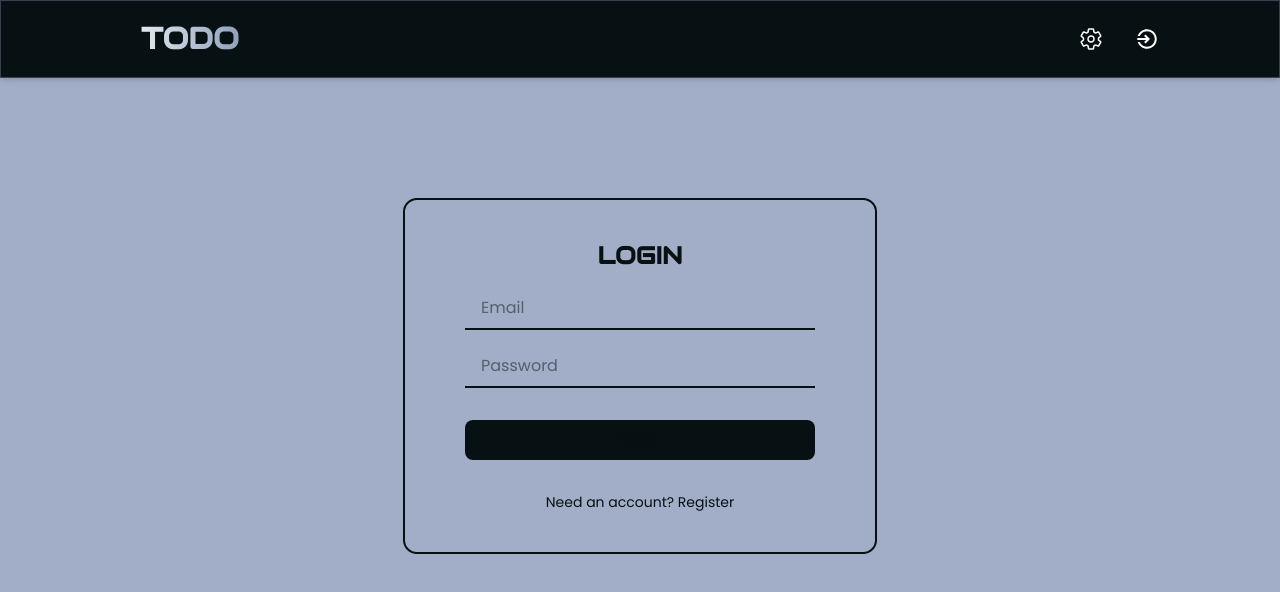
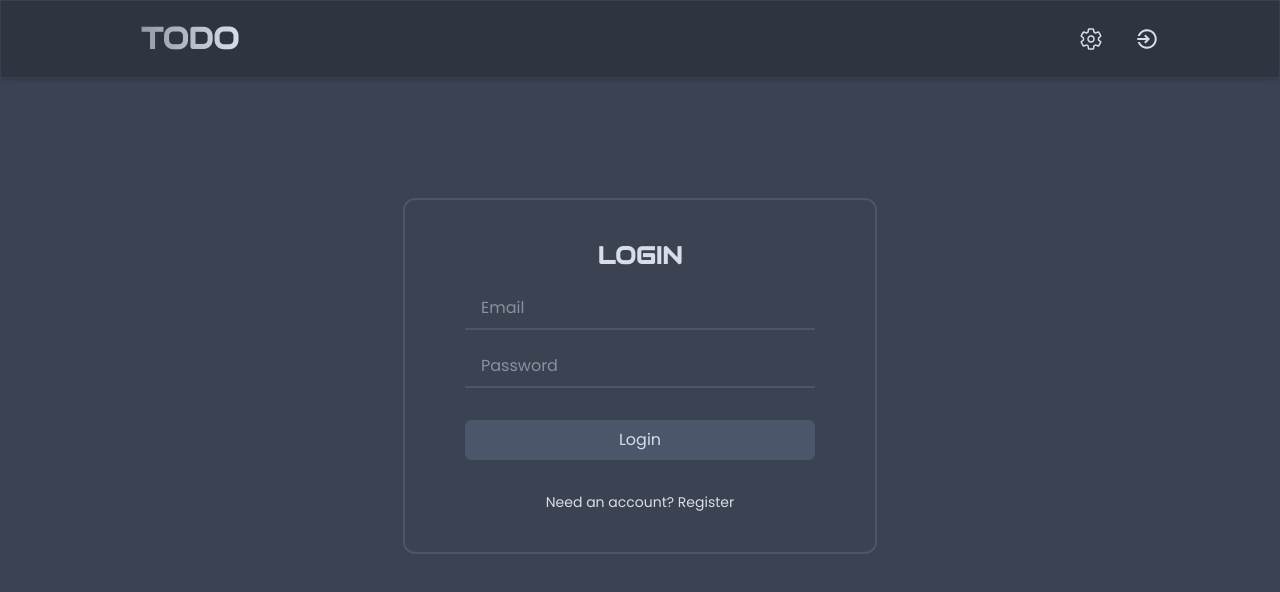
Before and after one commit to Hyperion147/todo-supabase, a React (Vite) app: page /auth in a window 1280 px wide. Shown: the top 592 px of the page. Built offline with nearby package versions, Linux system fonts and the light colour scheme; no server answers.

Commit message:
Switches to nord theme

```diff
--- a/src/App.jsx
+++ b/src/App.jsx
@@ -38,7 +38,7 @@ function AppWrap() {
 
     return (
         <>
-            <div className="h-screen bg-background text-primary overflow-hidden relative z-10">
+            <div className="h-screen bg-background text-text overflow-hidden relative z-10">
                 <Navbar session={session} />
                 <Routes>
                     <Route path="/" element={<Home />} />
--- a/src/components/Loading.jsx
+++ /dev/null
@@ -1,45 +0,0 @@
-import { useEffect } from 'react';
-import gsap from 'gsap';
-
-const Loading = ({ onComplete }) => {
-  useEffect(() => {
-    const tl = gsap.timeline({
-      onComplete: () => {
-        setTimeout(() => {
-          onComplete();
-        }, 300)
-      }
-    })
-
-    gsap.set('.loading-content', { opacity: 0, y: 20 });
-    gsap.set('.loading-image', { opacity: 0, scale: 0.8 });
-    gsap.set('.loading-bar', { width: 0 });
-
-    tl.to('.loading-content', { opacity: 1, y: 0, duration: 0.4 })
-      .to('.loading-image', { opacity: 1, scale: 1, duration: 0.3 }, '-=0.2')
-      .to('.loading-bar', { width: '100%', duration: 0.6, ease: 'power2.out' }, '-=0.1');
-
-    return () => {
-      tl.kill();
-    };
-  }, [onComplete]);
-
-  return (
-    <div className='fixed inset-0 z-50 text-gray-100 flex flex-col items-center justify-center gap-4'>
-      <div className='loading-content flex items-center gap-4'>
-        <img
-          src="/apple-touch-icon.png"
-          alt="Todo App"
-          className='loading-image w-16 h-16 object-contain'
-        />
-        <h1 className='text-4xl font-bold font-mono tech'>TODO APP</h1>
-      </div>
-
-      <div className='w-[280px] h-[2px] bg-blue-200 rounded relative overflow-hidden'>
-        <div className='loading-bar h-full bg-purple-500 shadow-[0_0_15px_#3b82f6]'></div>
-      </div>
-    </div>
-  );
-};
-
-export default Loading;
--- a/src/components/Navbar.jsx
+++ b/src/components/Navbar.jsx
@@ -69,15 +69,15 @@ const Navbar = ({ session }) => {
             className="bg-primary border border-gray-700 shadow-md flex justify-around bgImg"
         >
             <div className="container px-4 sm:px-10 py-3 sm:py-5 flex justify-between items-center gap-2 sm:gap-0 z-10 mx-20">
-                <h1 className="text-2xl sm:text-3xl font-bold bg-gradient-to-l from-slate-400 to-slate-200 bg-clip-text text-transparent tech cursor-default ml-5">
+                <h1 className="text-2xl sm:text-3xl font-bold bg-gradient-to-l from-text to-text/60 bg-clip-text text-transparent tech cursor-default ml-5">
                     <Link to="/">TODO</Link>
                 </h1>
                 <div className="flex items-center gap-3 sm:gap-8">
                     <Link to="settings" element={<Settings />}>
-                        <IoSettingsOutline className="w-6 h-6 cursor-pointer text-white hover:text-gray-400" />
+                        <IoSettingsOutline className="w-6 h-6 cursor-pointer text-text hover:text-text/70" />
                     </Link>
                     <button
-                        className="hover:text-gray-400 transition-colors cursor-pointer text-white text-base sm:text-xl"
+                        className="hover:text-text/70 transition-colors cursor-pointer text-text text-base sm:text-xl"
                         onClick={handleInOut}
                     >
                         <Link to={session ? "#" : "/auth"}>
--- a/src/index.css
+++ b/src/index.css
@@ -2,77 +2,12 @@
 @import "tw-animate-css";
 @import 'tailwind-scrollbar-hide/v4';
 
-/* ===== Color Variables ===== */
-:root {
-  /* Base Colors */
-  --color-white: #ffffff;
-  --color-black: #071013;
-
-  /* Light Theme */
-  --color-primary: #071013;
-  --color-secondary: #bb86fc;
-  --color-background: #a2aec8;
-  --color-text: #e0e0e0;
-  --color-accent: #03dac6;
-  --color-warning: #ff5252;
-  --color-surface: #2c2c3a;
-  --color-border: #3a3a4a;
-
-  /* Derived Colors */
-  --color-bg-primary: var(--color-primary);
-  --color-bg-secondary: var(--color-secondary);
-  --color-bg-background: var(--color-background);
-  --color-bg-accent: var(--color-accent);
-  --color-bg-warning: var(--color-warning);
-  --color-bg-surface: var(--color-surface);
-
-  --color-text-primary: var(--color-primary);
-  --color-text-secondary: var(--color-secondary);
-  --color-text-default: var(--color-text);
-  --color-text-accent: var(--color-accent);
-  --color-text-warning: var(--color-warning);
-
-  --color-border-default: var(--color-border);
-
-  /* Radii */
-  --radius-sm: 0.375rem;
-  --radius-md: 0.5rem;
-  --radius-lg: 0.625rem;
-  --radius-xl: 0.875rem;
-}
-
-/* ===== Dark Theme ===== */
-@custom-variant dark (&:is(.dark *));
-
-.dark {
-  --color-primary: #ffffff;
-  --color-secondary: #bb86fc;
-  --color-background: #1a1a2e;
-  --color-text: #f8f8f8;
-  --color-accent: #03dac6;
-  --color-warning: #ff5252;
-  --color-surface: #2c2c3a;
-  --color-border: #4a4a5a;
-}
-
-/* ===== Base Styles ===== */
 @layer base {
-  * {
-    @apply border-border;
-    outline-color: oklch(var(--ring) / 50%);
-  }
-
-  body {
-    @apply bg-background text-foreground;
-    background-color: rgb(244, 254, 255);
-  }
-
   ::selection {
-    @apply bg-white text-gray-900;
+    @apply bg-text text-background;
   }
 }
 
-/* ===== Components ===== */
 .scrollbar {
   scrollbar-width: thin;
   scrollbar-color: #cbd5e0 #f7fafc;
@@ -97,51 +32,11 @@
   }
 }
 
-/* ===== Animations ===== */
-@keyframes loading {
-  0% { transform: translateX(-100%); }
-  100% { transform: translateX(250%); }
+@theme {
+  --color-primary: #2e3440;
+  --color-background: #3b4252;
+  --color-text: #d8dee9;
+  --color-border: #4c566a;
+  --color-hover: #81a1c1;
+  --color-texthover: #eceff4;
 }
-
-.animate-loading-bar {
-  animation: loading 0.8s ease infinite;
-}
-
-/* ===== Theme Extensions ===== */
-@theme {
-  --color-background: var(--background);
-  --color-foreground: var(--foreground);
-  --color-card: var(--card);
-  --color-card-foreground: var(--card-foreground);
-  --color-popover: var(--popover);
-  --color-popover-foreground: var(--popover-foreground);
-  --color-primary: var(--primary);
-  --color-primary-foreground: var(--primary-foreground);
-  --color-secondary: var(--secondary);
-  --color-secondary-foreground: var(--secondary-foreground);
-  --color-muted: var(--muted);
-  --color-muted-foreground: var(--muted-foreground);
-  --color-accent: var(--accent);
-  --color-accent-foreground: var(--accent-foreground);
-  --color-destructive: var(--destructive);
-  --color-border: var(--border);
-  --color-input: var(--input);
-  --color-ring: var(--ring);
-
-  /* Chart colors */
-  --color-chart-1: var(--chart-1);
-  --color-chart-2: var(--chart-2);
-  --color-chart-3: var(--chart-3);
-  --color-chart-4: var(--chart-4);
-  --color-chart-5: var(--chart-5);
-
-  /* Sidebar colors */
-  --color-sidebar: var(--sidebar);
-  --color-sidebar-foreground: var(--sidebar-foreground);
-  --color-sidebar-primary: var(--sidebar-primary);
-  --color-sidebar-primary-foreground: var(--sidebar-primary-foreground);
-  --color-sidebar-accent: var(--sidebar-accent);
-  --color-sidebar-accent-foreground: var(--sidebar-accent-foreground);
-  --color-sidebar-border: var(--sidebar-border);
-  --color-sidebar-ring: var(--sidebar-ring);
-}
--- a/src/pages/Auth.jsx
+++ b/src/pages/Auth.jsx
@@ -79,10 +79,10 @@ const Auth = () => {
     // };
 
     return (
-        <div className="text-text bg-background flex flex-col items-center mt-30">
-            <div className="border-2 border-primary text-center px-15 py-10 rounded-xl">
+        <div className="text-text  flex flex-col items-center mt-30">
+            <div className="border-2 border-border text-center px-15 py-10 rounded-xl">
                 <Toaster duration="4000" position="bottom-right" />
-                <h2 className="text-primary font-bold text-2xl mb-4 tech">
+                <h2 className="text-text  font-bold text-2xl mb-4 tech">
                     {isRegister ? "REGISTER" : "LOGIN"}
                 </h2>
                 <form
@@ -94,7 +94,7 @@ const Auth = () => {
                         placeholder="Email"
                         value={email}
                         onChange={(e) => setEmail(e.target.value)}
-                        className="border-primary border-b-2 px-4 py-2 text-primary focus:outline-none mb-4"
+                        className="border-border border-b-2 px-4 py-2 text-text focus:outline-none mb-4"
                         required
                     />
                     <input
@@ -102,14 +102,14 @@ const Auth = () => {
                         placeholder="Password"
                         value={password}
                         onChange={(e) => setPassword(e.target.value)}
-                        className="border-primary border-b-2 px-4 py-2 text-primary focus:outline-none mb-4"
+                        className="border-border border-b-2 px-4 py-2 text-text focus:outline-none mb-4"
                         required
                         minLength={6}
                     />
                     <button
                         type="submit"
                         disabled={isLoading}
-                        className="mt-4 bg-primary hover:bg-primary/80 text-text px-4 py-2 rounded-md disabled:opacity-50 mb-4 cursor-pointer"
+                        className="mt-4 bg-border hover:bg-border/80 text-text px-4 py-2 rounded-md disabled:opacity-50 mb-4 cursor-pointer"
                     >
                         {isLoading
                             ? "Processing..."
@@ -120,7 +120,7 @@ const Auth = () => {
                     <button
                         type="button"
                         onClick={() => setIsRegister(!isRegister)}
-                        className="text-sm text-primary hover:underline mt-4 cursor-pointer"
+                        className="text-sm text-text hover:underline mt-4 cursor-pointer"
                     >
                         {isRegister
                             ? "Already have an account? Login"
--- a/src/pages/Home.jsx
+++ b/src/pages/Home.jsx
@@ -81,7 +81,7 @@ const Home = () => {
 
     return (
         <div className="flex w-full justify-between gap-0">
-            <div className="min-w-[150px] border-r-2 border-primary pr-20">
+            <div className="min-w-[150px] border-r-2 border-border pr-20">
                 <Category
                     todos={todos}
                     onFilterChange={(filter) => setFiltered(filter)}
@@ -96,7 +96,7 @@ const Home = () => {
                     filter={filter}
                 />
             </main>
-            <div className="min-w-[350px] border-l-2 border-primary">
+            <div className="min-w-[350px] border-l-2 border-border">
                 {selected && (
                     <Description todo={selected} onSave={handleUpdateTask} />
                 )}
```
Also changed, not shown: src/components/Category.jsx (+5 -16 lines), src/components/Description.jsx (+24 -34 lines), src/pages/Todos.jsx (+5 -5 lines).
